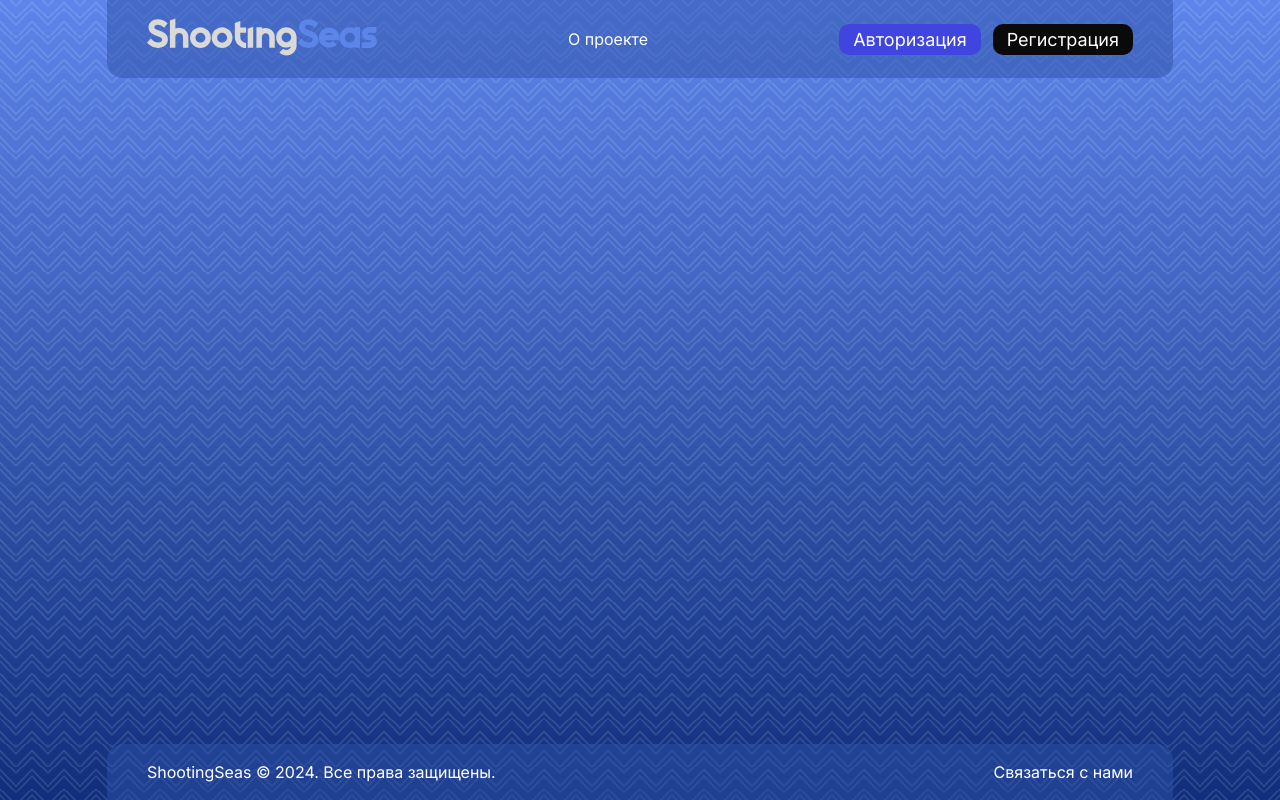
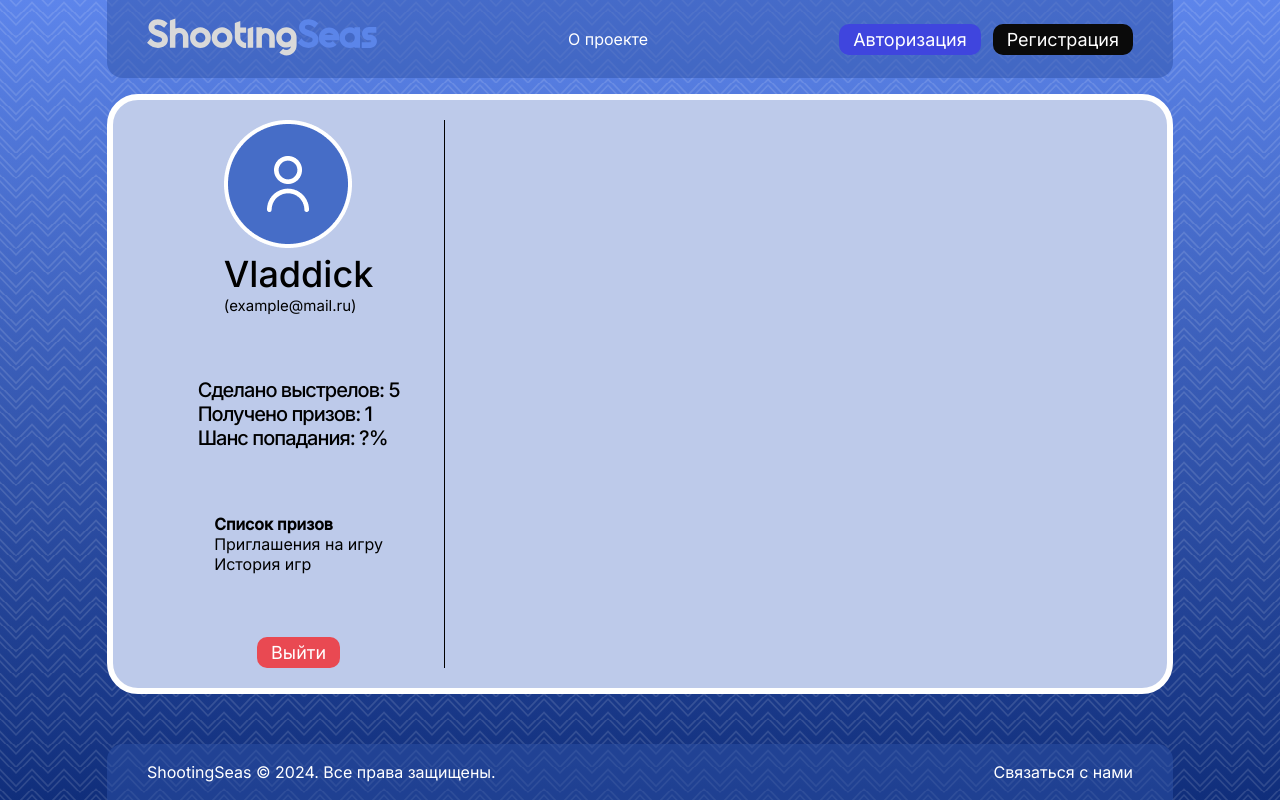
Before and after one commit to N1qro/sea-battle-with-gifts, a React (Vite) app in the folder frontend/: page /profile in a window 1280 px wide. Built offline with nearby package versions, Linux system fonts and the light colour scheme.

Commit message:
Added profile index page

```diff
--- a/frontend/src/App.tsx
+++ b/frontend/src/App.tsx
@@ -9,6 +9,12 @@
 import Home from './pages/Home'
 import Login from './pages/Login'
 import Signup from './pages/Signup'
+import RequireAuth from './layouts/requireAuth'
+import ProfileLayout from './layouts/ProfileLayout'
+
+
+// loaders
+import { loader as ProfileLoader } from './layouts/ProfileLayout'
 
 const router = createBrowserRouter(createRoutesFromElements(
   <Route element={<RootLayout/>}>
@@ -18,10 +24,12 @@
     <Route path="login" element={<Login/>} />
     <Route path="about" />
 
-    <Route path="profile">
-      <Route index />
-      <Route path="history" />
-      <Route path="invitations" />
+    <Route element={<RequireAuth />}>
+      <Route path="profile" element={<ProfileLayout />} loader={ProfileLoader}>
+        <Route index />
+        <Route path="history" />
+        <Route path="invitations" />
+      </Route>
     </Route>
   </Route>
 ))
--- /dev/null
+++ b/frontend/src/layouts/ProfileLayout.tsx
@@ -0,0 +1,59 @@
+import { Outlet, useLoaderData } from "react-router-dom"
+import { ProfileBackground } from "../styles/Profile"
+import { Header4, SubText, NavText } from "../styles/TextStyles"
+import { NavLink } from "react-router-dom"
+import UserAvatar from "../assets/img/Avatar.png"
+import Button from "../components/Button"
+
+
+interface UserData {
+    "username": string,
+    "email": string,
+    "shot_count": number,
+    "prizes_awarded": number,
+}
+
+
+export async function loader() {
+    return new Promise<UserData>((resolve) => {
+        setTimeout(() => {
+            resolve({
+                "username": "Vladdick",
+                "email": "example@mail.ru",
+                "shot_count": 5,
+                "prizes_awarded": 1,
+            })
+        }, 1000) // аля задержка
+    })
+}
+
+
+function ProfileLayout() {
+    const data = useLoaderData() as UserData
+
+    return (
+        <ProfileBackground>
+            <div>
+                <div>
+                    <img src={UserAvatar} alt="profile-picture" />
+                    <Header4>{data.username}</Header4>
+                    <SubText>({data.email})</SubText>
+                </div>
+                <div>
+                    <NavText>Сделано выстрелов: {data.shot_count}</NavText>
+                    <NavText>Получено призов: {data.prizes_awarded}</NavText>
+                    <NavText>Шанс попадания: ?%</NavText>
+                </div>
+                <nav>
+                    <NavLink end to="">Список призов</NavLink>
+                    <NavLink to="invitations">Приглашения на игру</NavLink>
+                    <NavLink to="history">История игр</NavLink>
+                </nav>
+                <Button $color="red">Выйти</Button>
+            </div>
+            <Outlet />
+        </ProfileBackground>
+    )
+}
+
+export default ProfileLayout
--- /dev/null
+++ b/frontend/src/layouts/requireAuth.tsx
@@ -0,0 +1,13 @@
+import { Navigate, Outlet } from "react-router-dom"
+
+function RequireAuth() {
+    const isLoggedIn = true
+
+    if (isLoggedIn) {
+        return <Outlet />
+    }
+
+    return <Navigate to="/login" replace/>
+}
+
+export default RequireAuth
--- /dev/null
+++ b/frontend/src/styles/Profile.tsx
@@ -0,0 +1,36 @@
+import { styled } from "styled-components";
+import { NavText } from "./TextStyles";
+
+export const ProfileBackground = styled.div`
+    display: grid;
+    grid-template-columns: 3fr 7fr;
+    grid-template-rows: 1fr;
+
+    min-height: 600px;
+    padding: 20px 40px;
+    border-radius: 31px;
+    border: 6px solid #FFF;
+    color: black;
+    background: #BDCAEA;
+
+    ${NavText} {
+        font-weight: 500;
+    }
+
+    &>div:first-child {
+        display: flex;
+        flex-direction: column;
+        align-items: center;
+        justify-content: space-between;
+
+        border-right: 1px solid black;
+    }
+
+    & nav > a {
+        display: block;
+    }
+
+    & nav > a.active {
+        font-weight: 600;
+    }
+`
--- a/frontend/src/styles/TextStyles.tsx
+++ b/frontend/src/styles/TextStyles.tsx
@@ -26,6 +26,15 @@
     line-height: normal;
 `
 
+export const h4_style = css`
+    font-family: Inter;
+    font-size: 36px;
+    font-style: normal;
+    font-weight: 500;
+    line-height: normal;
+`
+
 export const Header3 = styled.h3`${h3_style}`
+export const Header4 = styled.h4`${h4_style}`
 export const SubText = styled.p`${subtext_style}`
 export const NavText = styled.p`${navtext_style}`
```
Also changed, not shown: frontend/src/assets/img/Avatar.png (added).
